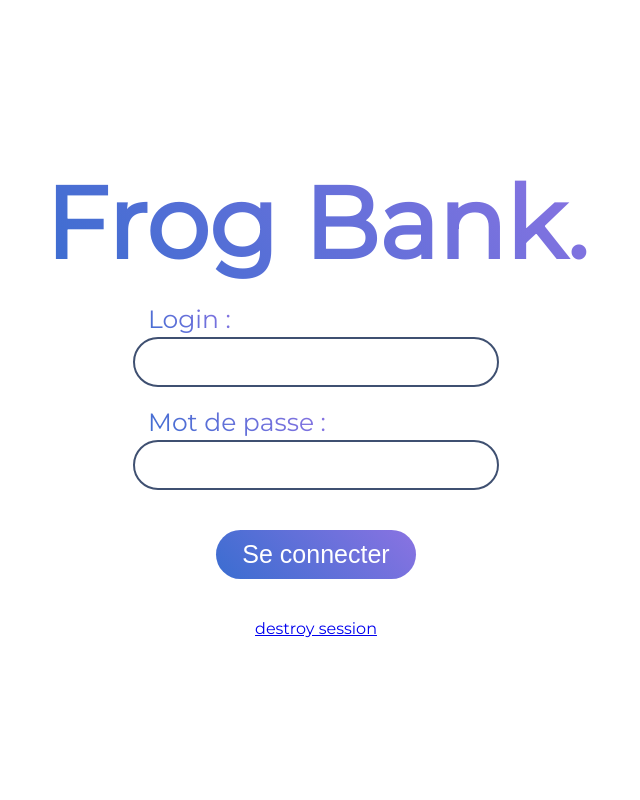
After one commit to Caraidas/Portail-Web-et-gestion-de-paiement, a PHP site: page /login.php in a window 1280 px wide. The commit adds this page. Shown: the whole page, without its empty margins (324-964 px from the left). Run offline with PHP 8.4, Linux system fonts and the light colour scheme.

Commit message:
connexion php

```diff
--- /dev/null
+++ b/destroy.php
@@ -0,0 +1,4 @@
+<?php
+session_start();
+session_destroy();
+header("Location: login.php");
--- /dev/null
+++ b/login.php
@@ -0,0 +1,49 @@
+<?php
+
+session_start();
+if (isset($_SESSION['warning-display'])) {
+    $warning_display = $_SESSION['warning-display'];
+} else {
+    $warning_display = "style='display: none'";
+}
+
+echo "
+<!DOCTYPE html>
+<html lang='en'>
+
+<head>
+    <meta charset='UTF-8'>
+    <meta http-equiv='X-UA-Compatible' content='IE=edge'>
+    <meta name='viewport' content='width=device-width, initial-scale=1.0'>
+    <link rel='stylesheet' href='style-connexion.css'>
+    <title>Frog Bank - Veuillez vous connecter</title>
+</head>
+
+<body>
+
+    <div class='container'>
+        <h1>Frog Bank.</h1>
+        <div class='warning' $warning_display>
+            <div class='exclam'></div>
+            <p>
+                Votre identifiant ou mot de passe est incorrect, réessayez.
+            </p>
+        </div>
+        <form method='POST' action='connexion-user.php' class='formulaire'>
+            <div>
+                <label for='id'>Login :</label>
+                <input type='text' class='input' name='id'>
+            </div>
+
+            <div>
+                <label for='psw'>Mot de passe :</label>
+                <input type='password' class='input' name='psw'>
+            </div>
+
+            <input type='submit' value='Se connecter' class='submit'>
+            <a href='destroy.php'>destroy session</a>
+        </form>
+    </div>
+</body>
+</html>";
+?>
--- a/page.php
+++ b/page.php
@@ -1,7 +1,7 @@
 <?php
 session_start();
  require_once 'Class/Database.php';
-    require_once 'Class/SQLData.php'
+ require_once 'Class/SQLData.php'
 ?>
 
 <html lang="en">
@@ -24,7 +24,7 @@ session_start();
 }
 </style>
 <body>
-    <?php include_once 'header.html'; ?>
+    <?php include_once 'header.php'; ?>
     <div class="mytabs">
         <input type="radio" name="mytabs" id="tab-tresorerie" checked="checked">
         <label class="label-first label-style" for="tab-tresorerie">Trésorerie</label>
--- a/style-connexion.css
+++ b/style-connexion.css
@@ -40,14 +40,13 @@ body {
 
 h1 {
     background: var(--gradient);
+    background-clip: text;
     -webkit-background-clip: text;
     -webkit-text-fill-color: transparent;
-    font-size: 70px;
+    font-size: 100px;
 }
 
-.frog {
-
-}
+/* .frog {}*/
 
 .container {
     display: flex;
@@ -160,3 +159,24 @@ label {
         box-shadow: rgba(50, 50, 93, 0.25) 0px 13px 27px -5px, rgba(0, 0, 0, 0.3) 0px 8px 16px -8px
     }
 }
+
+@media (max-width: 425px) {
+    h1 {
+        font-size: 50px;
+    }
+
+    .warning > p {
+        font-size: 0.75rem;
+    }
+
+    .input {
+        height: 30px;
+        font-size: 20px;
+    }
+}
+
+@media (max-width: 600px) {
+    h1 {
+        font-size: 80px;
+    }
+}
```
Also changed, not shown: connexion-user.php (+6 -20 lines), header.php (renamed from header.html, +18 -4 lines), login.html (deleted, +0 -38 lines).
